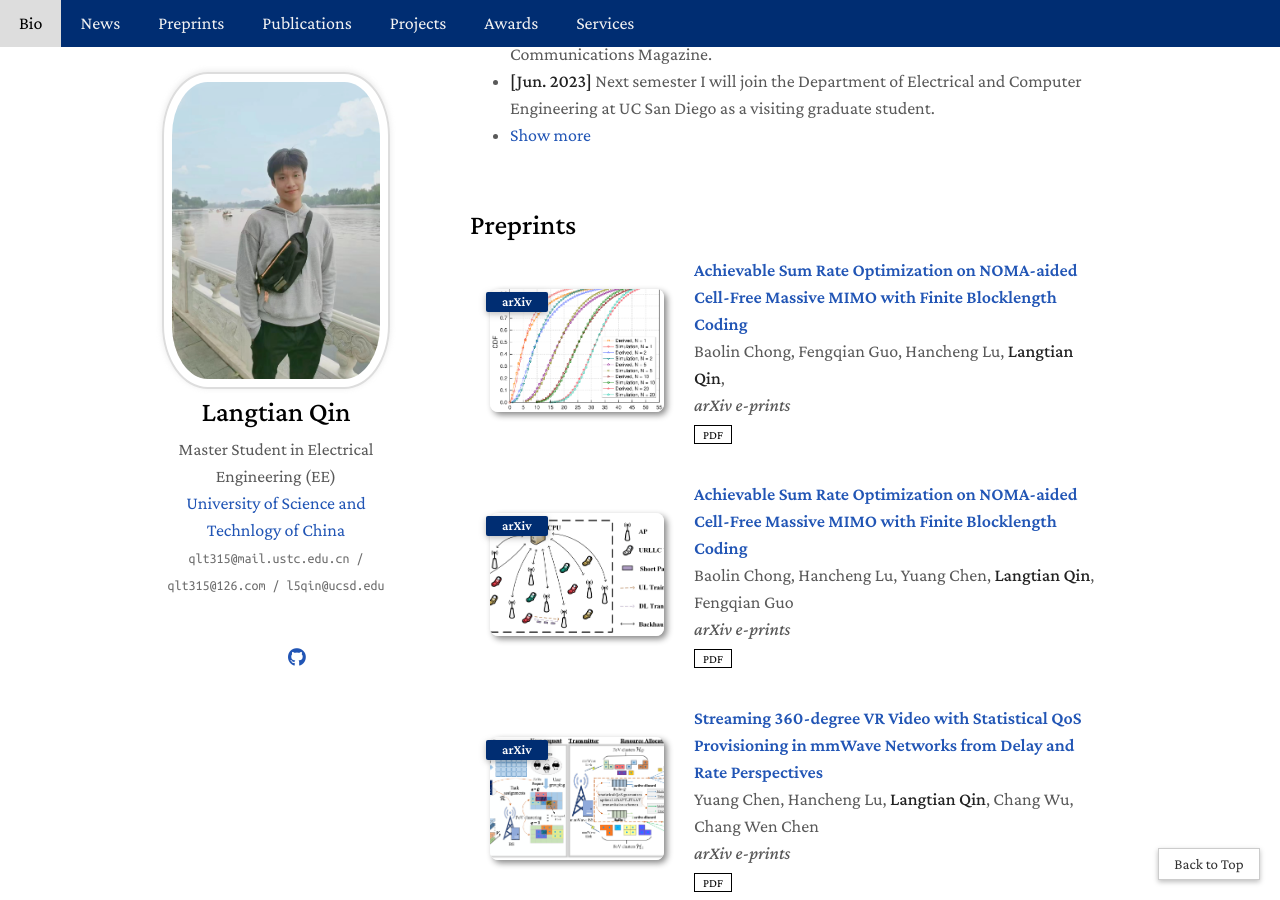
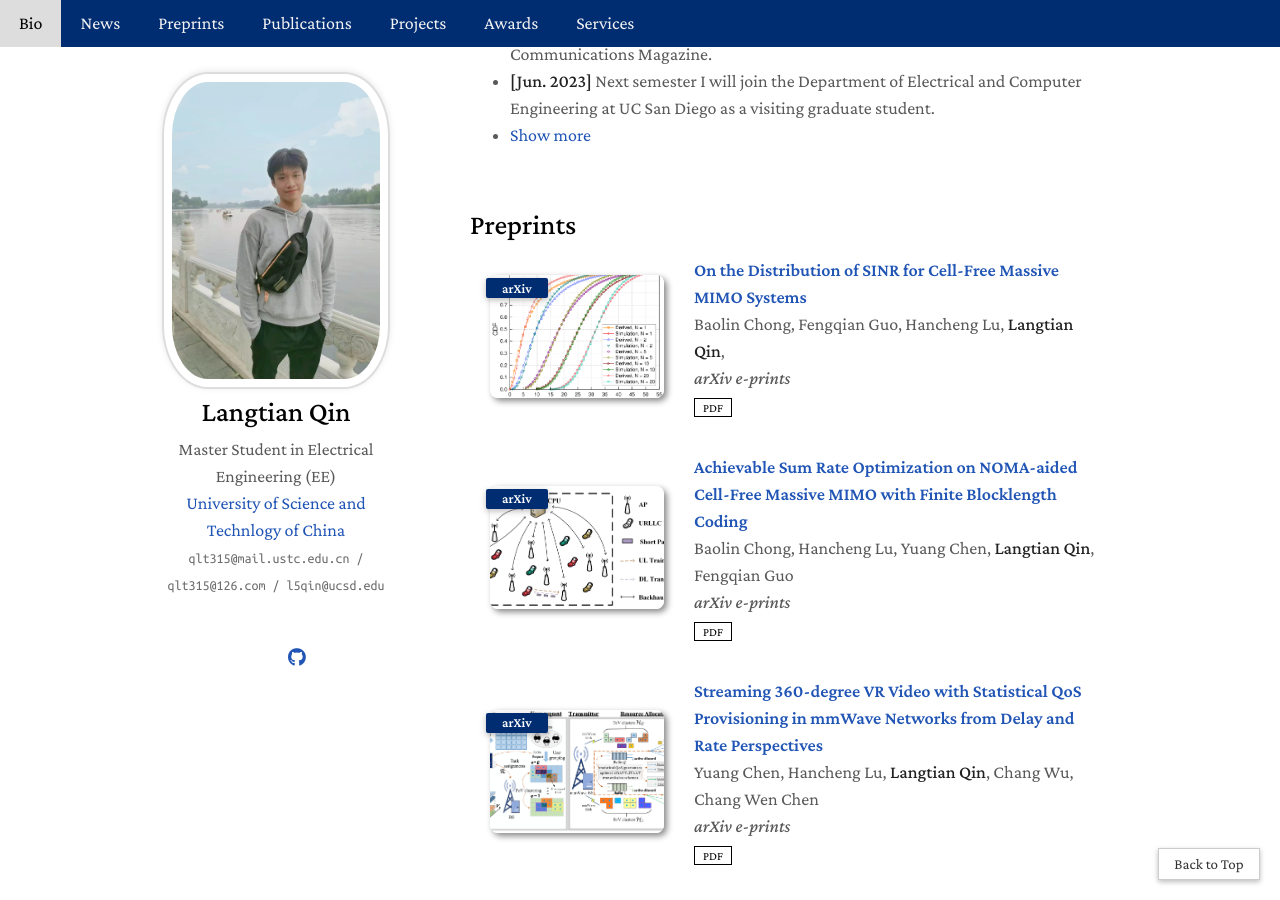
Before and after one commit to qlt315/qlt315.github.io, a Jekyll site: the page built from index.md, in a window 1280 px wide and 900 px high, scrolled down 975 px. Built offline with Jekyll 4.4.1, drawn with Linux system fonts in a browser that asks for light colours; a style sheet for code colours, icons or effects is not loaded.

Commit message:
Update preprints.yml

```diff
--- a/_data/preprints.yml
+++ b/_data/preprints.yml
@@ -1,6 +1,6 @@
 main:
 
-  - title: Achievable Sum Rate Optimization on NOMA-aided Cell-Free Massive MIMO with Finite Blocklength Coding
+  - title: On the Distribution of SINR for Cell-Free Massive MIMO Systems
     authors: Baolin Chong, Fengqian Guo, Hancheng Lu, <strong>Langtian Qin</strong>,
     conference_short: arXiv
     conference: arXiv e-prints
```
